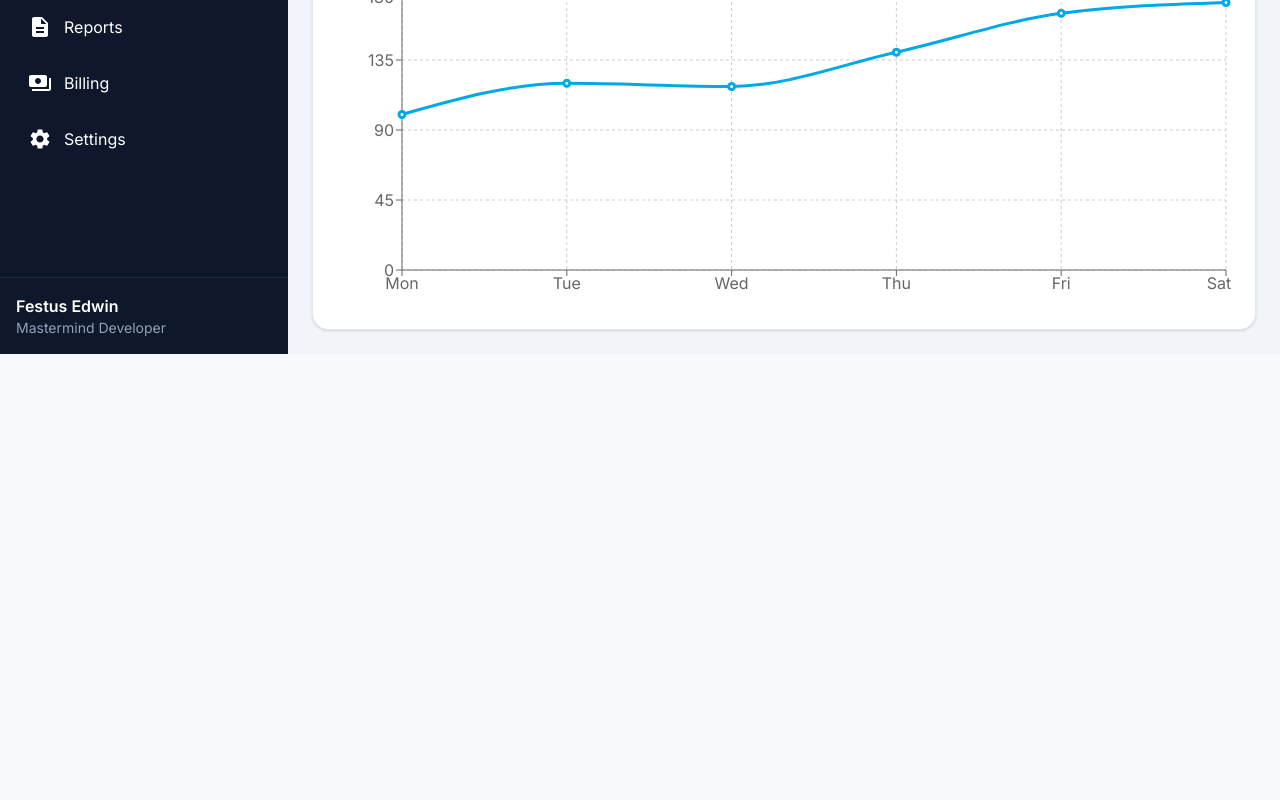
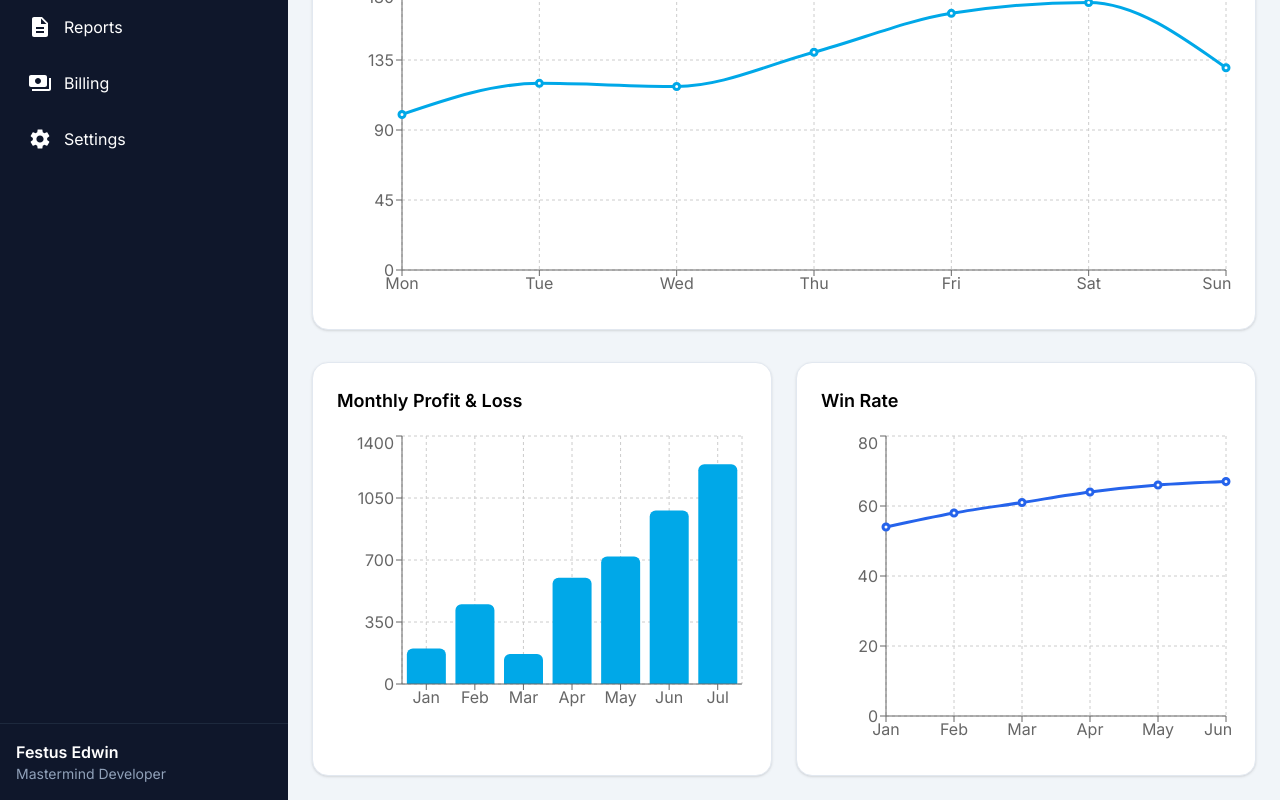
Before and after one commit to EdwinFestus/tradingJournalDev, a React (Vite) app in the folder client/: page /dashboard in a window 1280 px wide. Shown: the part 454-1254 px from the top of the page. Before the commit the page ends 808 px from the top, so only its background shows below. Built offline with nearby package versions, Linux system fonts and the light colour scheme; sample sign-in values are in the browser's storage.

Commit message:
Phase 4.3: Advanced trading analytics dashboard

```diff
--- a/client/src/components/dashboard/EquityChart.tsx
+++ b/client/src/components/dashboard/EquityChart.tsx
@@ -15,6 +15,7 @@ const data = [
   { day: "Thu", equity: 140 },
   { day: "Fri", equity: 165 },
   { day: "Sat", equity: 172 },
+  { day: "Sun", equity: 130 },
 ];
 
 export default function EquityChart() {
--- /dev/null
+++ b/client/src/components/dashboard/MonthlyPnLChart.tsx
@@ -0,0 +1,33 @@
+import {
+  ResponsiveContainer,
+  BarChart,
+  Bar,
+  CartesianGrid,
+  XAxis,
+  YAxis,
+  Tooltip,
+} from "recharts";
+
+import { monthlyProfit } from "../../data/dashboardData";
+
+export default function MonthlyPnLChart() {
+  return (
+    <div className="rounded-2xl bg-white border border-slate-200 shadow-sm p-6">
+      <h2 className="text-lg font-semibold mb-4">
+        Monthly Profit & Loss
+      </h2>
+
+      <div className="h-72">
+        <ResponsiveContainer width="100%" height="100%">
+          <BarChart data={monthlyProfit}>
+            <CartesianGrid strokeDasharray="3 3" />
+            <XAxis dataKey="month" />
+            <YAxis />
+            <Tooltip />
+            <Bar dataKey="profit" fill="#00A8E8" radius={[6,6,0,0]} />
+          </BarChart>
+        </ResponsiveContainer>
+      </div>
+    </div>
+  );
+}
--- a/client/src/components/dashboard/WinRateChart.tsx
+++ b/client/src/components/dashboard/WinRateChart.tsx
@@ -0,0 +1,40 @@
+import { winRateData } from "../../data/dashboardData";
+
+import {
+  LineChart,
+  Line,
+  XAxis,
+  YAxis,
+  Tooltip,
+  ResponsiveContainer,
+  CartesianGrid,
+} from "recharts";
+
+export default function WinRateChart() {
+  return (
+    <div className="bg-white rounded-2xl shadow-sm border border-slate-200 p-6">
+      <h2 className="text-lg font-semibold mb-4">Win Rate</h2>
+
+      <div className="h-80">
+        <ResponsiveContainer width="100%" height="100%">
+          <LineChart data={winRateData}>
+            <CartesianGrid strokeDasharray="3 3" />
+
+            <XAxis dataKey="month" />
+
+            <YAxis />
+
+            <Tooltip />
+
+            <Line
+              type="monotone"
+              dataKey="rate"
+              stroke="#2563eb"
+              strokeWidth={3}
+            />
+          </LineChart>
+        </ResponsiveContainer>
+      </div>
+    </div>
+  );
+}
--- /dev/null
+++ b/client/src/data/dashboardData.tsx
@@ -0,0 +1,28 @@
+export const equityData = [
+  { month: "Jan", equity: 1000 },
+  { month: "Feb", equity: 1450 },
+  { month: "Mar", equity: 1620 },
+  { month: "Apr", equity: 2200 },
+  { month: "May", equity: 2850 },
+  { month: "Jun", equity: 3410 },
+  { month: "Jul", equity: 3980 },
+];
+
+export const monthlyProfit = [
+  { month: "Jan", profit: 200 },
+  { month: "Feb", profit: 450 },
+  { month: "Mar", profit: 170 },
+  { month: "Apr", profit: 600 },
+  { month: "May", profit: 720 },
+  { month: "Jun", profit: 980 },
+  { month: "Jul", profit: 1240 },
+];
+
+export const winRateData = [
+  { month: "Jan", rate: 54 },
+  { month: "Feb", rate: 58 },
+  { month: "Mar", rate: 61 },
+  { month: "Apr", rate: 64 },
+  { month: "May", rate: 66 },
+  { month: "Jun", rate: 67 },
+];
--- a/client/src/pages/dashboard/Dashboard.tsx
+++ b/client/src/pages/dashboard/Dashboard.tsx
@@ -1,6 +1,8 @@
 import DashboardHeader from "../../components/dashboard/DashboardHeader";
 import StatCard from "../../components/dashboard/StatCard";
-import EquityChart from "../../components/dashboard/EquityChart"
+import EquityChart from "../../components/dashboard/EquityChart";
+import MonthlyPnLChart from "../../components/dashboard/MonthlyPnLChart";
+import WinRateChart from "../../components/dashboard/WinRateChart";
 
 import {
   TrendingUp,
@@ -53,6 +55,11 @@ export default function Dashboard() {
         <EquityChart />
       </div>
 
+      <div className="grid grid-cols-1 xl:grid-cols-2 gap-6 mt-8">
+        <MonthlyPnLChart />
+        <WinRateChart />
+      </div>
+
     </div>
 
   );
```
